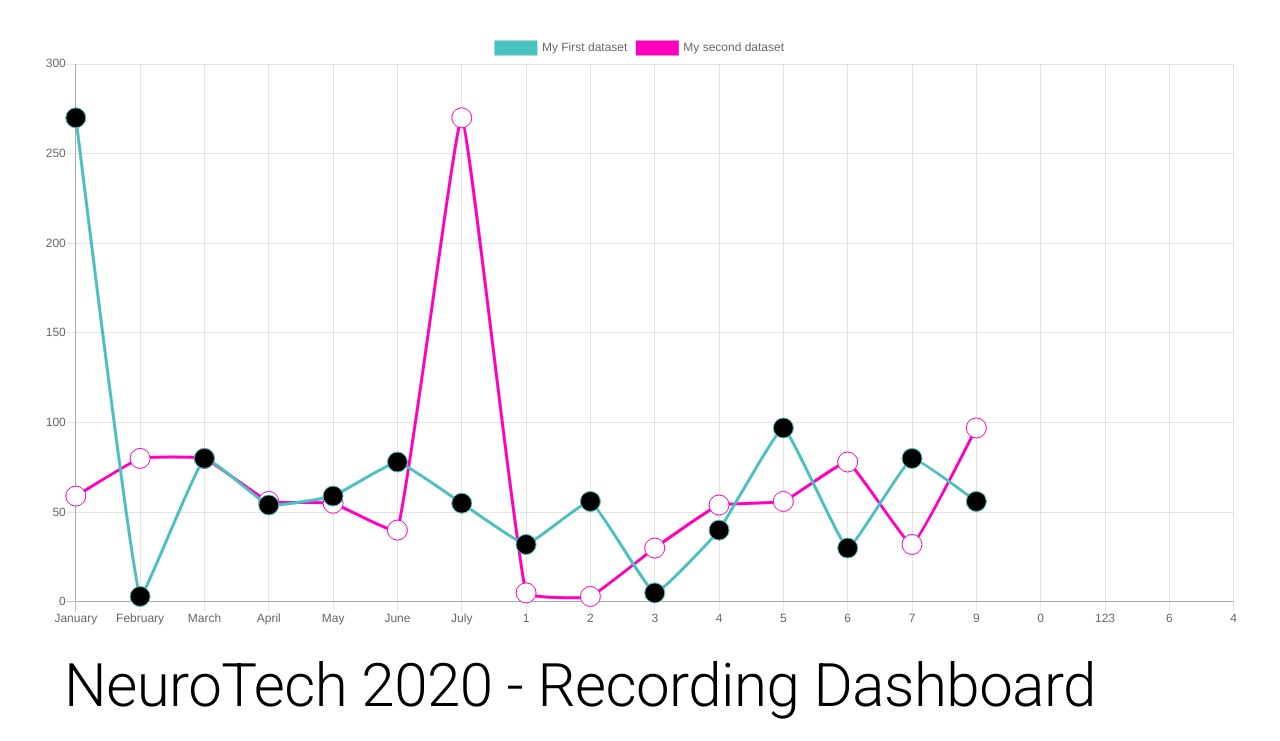
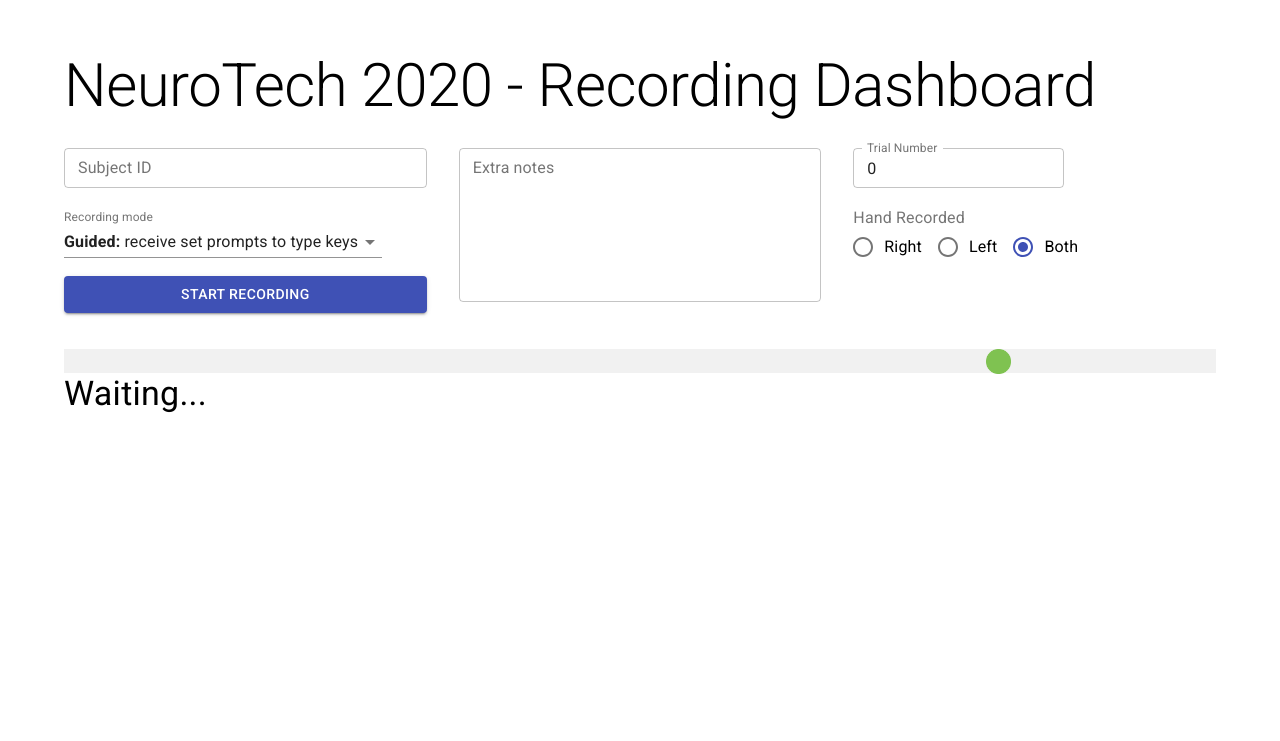
Before and after one commit to NTX-McGill/Dashboard-NeuroTech, a React (Create React App) app in the folder frontend/: page / in a window 1280 px wide. Shown: the top 741 px of the page. Built offline with nearby package versions, Linux system fonts and the light colour scheme.

Commit message:
Remove useless changes from App.jsx

```diff
--- a/frontend/src/App.jsx
+++ b/frontend/src/App.jsx
@@ -12,9 +12,6 @@ import { newSession } from "./Bridge";
 import { format } from "./Utilities";
 import SelfDirectedRecorder from "./SelfDirectedRecorder";
 import InTheAirRecorder from "./InTheAirRecorder";
-
-import P5Component from "./P5Component";
-import ChartJsComponent from "./ChartJsComponent";
 
 const useStyles = makeStyles(theme => ({
   root: {
@@ -96,7 +93,6 @@ function App() {
 
   return (
     <div className={classes.root}>
-      <ChartJsComponent />
       <EnterIdSnackbar
         open={snackbarIdOpen}
         onClose={(_, reason) =>
```
